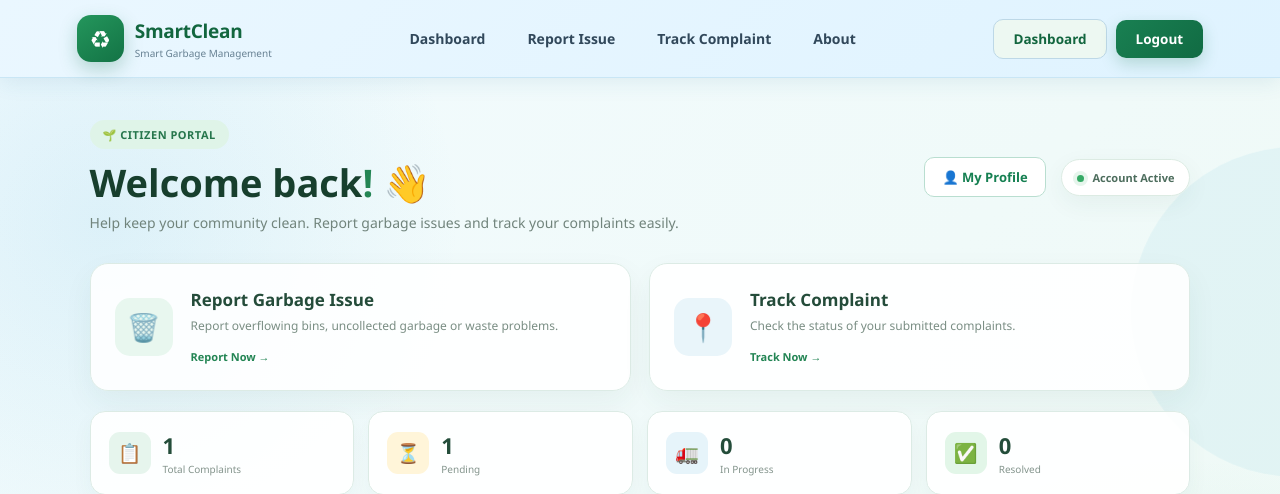
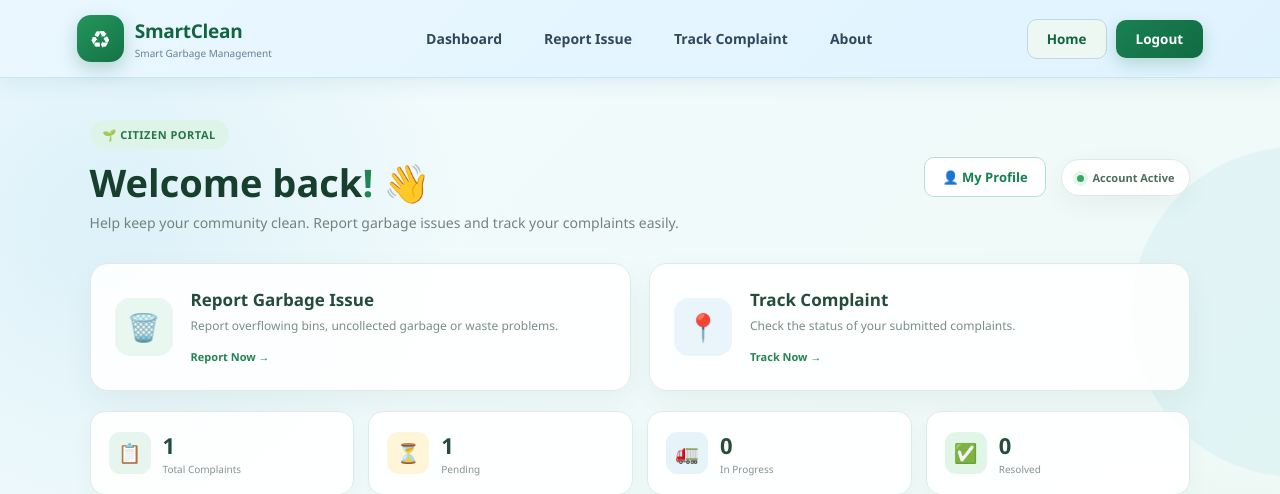
Before and after one commit to vureanuhya1/SmartClean, a Flask app: page /citizen-dashboard in a window 1280 px wide. Shown: the top 494 px of the page. Run offline with Flask 3, Linux system fonts and the light colour scheme; a user stored in the database is signed in; data comes from the database, SQL or seed files in the repository.

Commit message:
Change Dashboard link to Home in citizen-dashboard.html

```diff
--- a/templates/citizen-dashboard.html
+++ b/templates/citizen-dashboard.html
@@ -82,9 +82,9 @@
 
     <div class="nav-buttons">
 
-        <a href="/citizen-dashboard"
+        <a href="/"
            class="btn-login dashboard-btn">
-            Dashboard
+           Home
         </a>
 
         <a href="/logout"
```
